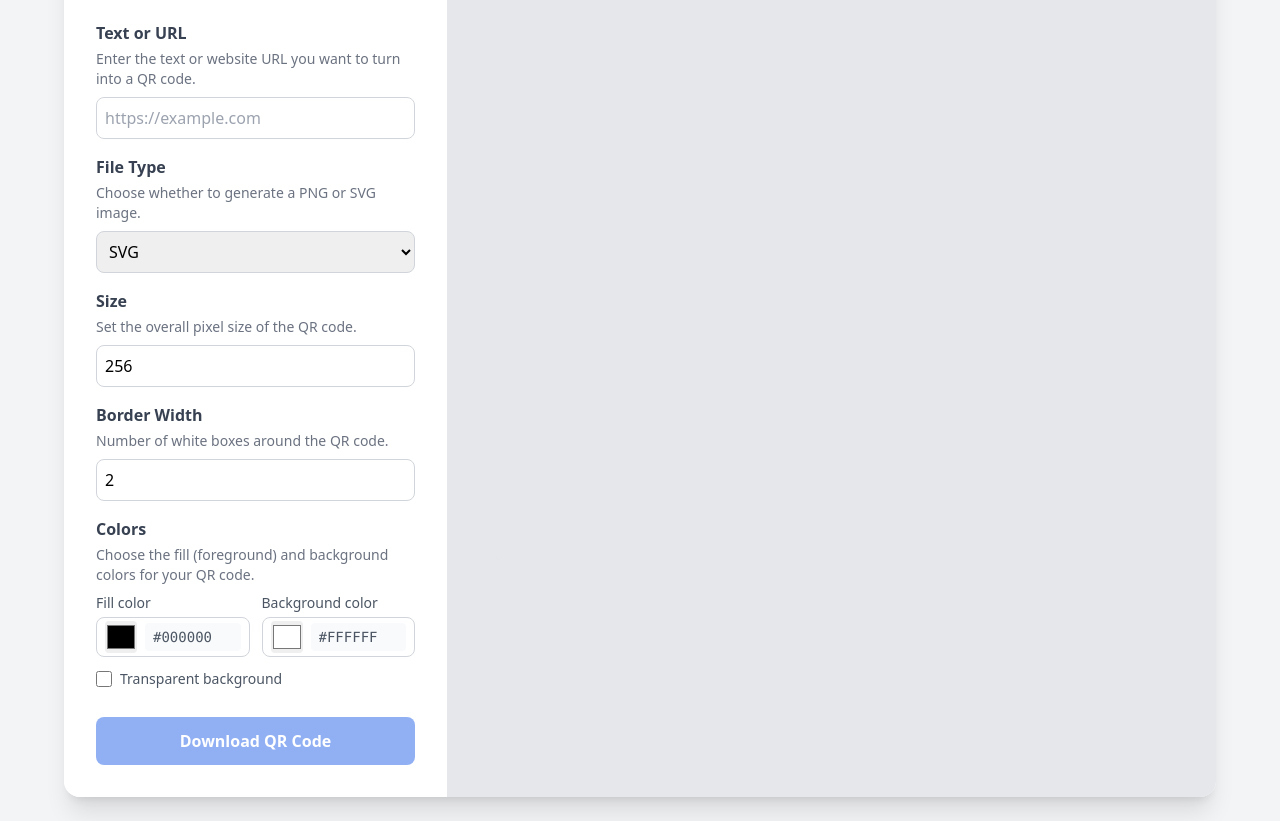
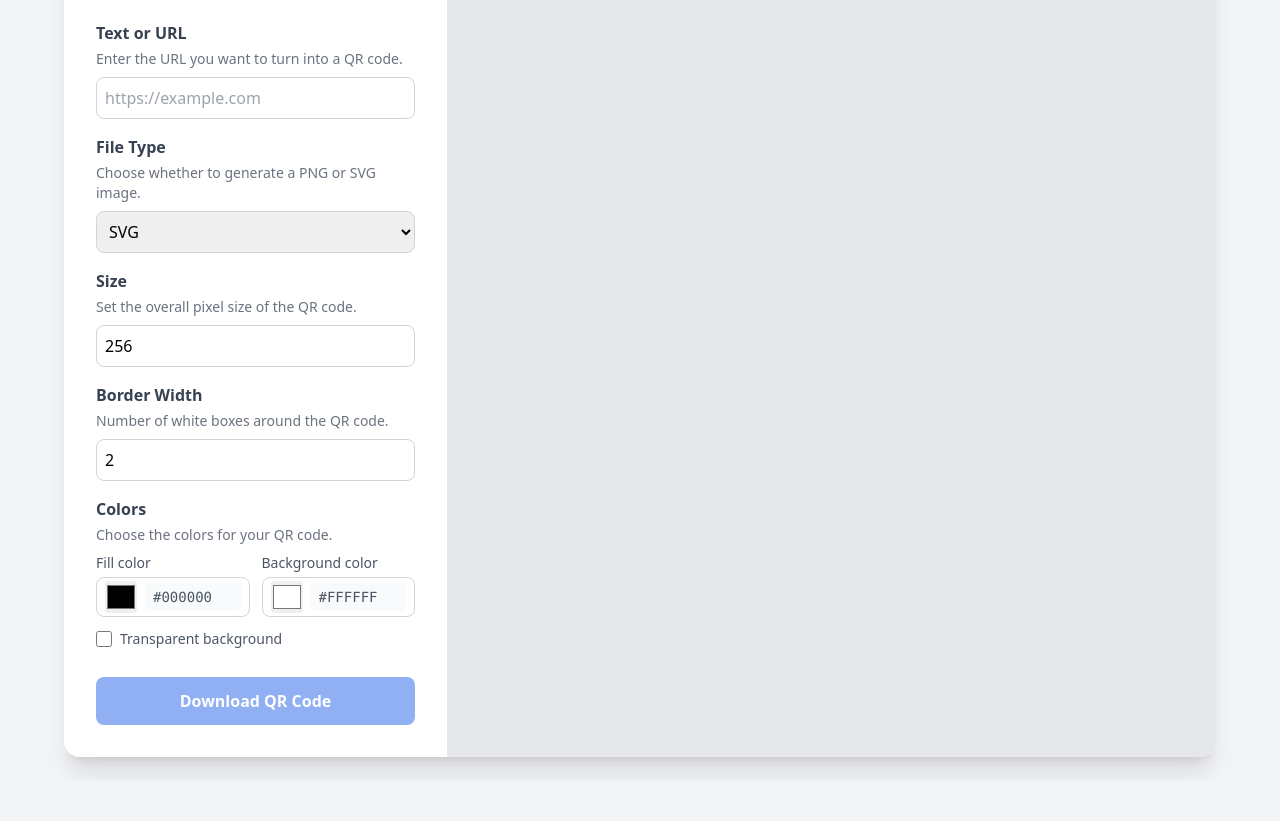
Before and after one commit to qv1st/qrGenerator, a plain HTML site: page index.html in a window 1280 px wide. Shown: the part 91-912 px from the top of the page. After the commit the page ends 872 px from the top, so only its background shows below. Drawn offline with nearby package versions, Linux system fonts and the light colour scheme.

Commit message:
changed some text for the input feilds

```diff
--- a/index.html
+++ b/index.html
@@ -18,7 +18,7 @@
       <!-- URL -->
       <div class="mb-4">
         <label class="block text-gray-700 mb-1 font-semibold">Text or URL</label>
-        <p class="text-sm text-gray-500 mb-2">Enter the text or website URL you want to turn into a QR code.</p>
+        <p class="text-sm text-gray-500 mb-2">Enter the URL you want to turn into a QR code.</p>
         <input id="url" type="text" placeholder="https://example.com"
           class="w-full p-2 border border-gray-300 rounded-lg focus:outline-none focus:ring-2 focus:ring-blue-400">
       </div>
@@ -52,7 +52,7 @@
       <!-- Colors -->
       <div class="mb-4">
         <label class="block text-gray-700 mb-1 font-semibold">Colors</label>
-        <p class="text-sm text-gray-500 mb-2">Choose the fill (foreground) and background colors for your QR code.</p>
+        <p class="text-sm text-gray-500 mb-2">Choose the colors for your QR code.</p>
         <div class="flex gap-3 mb-3">
           <div class="flex-1 flex flex-col">
             <label class="block text-gray-600 text-sm mb-1">Fill color</label>
```
